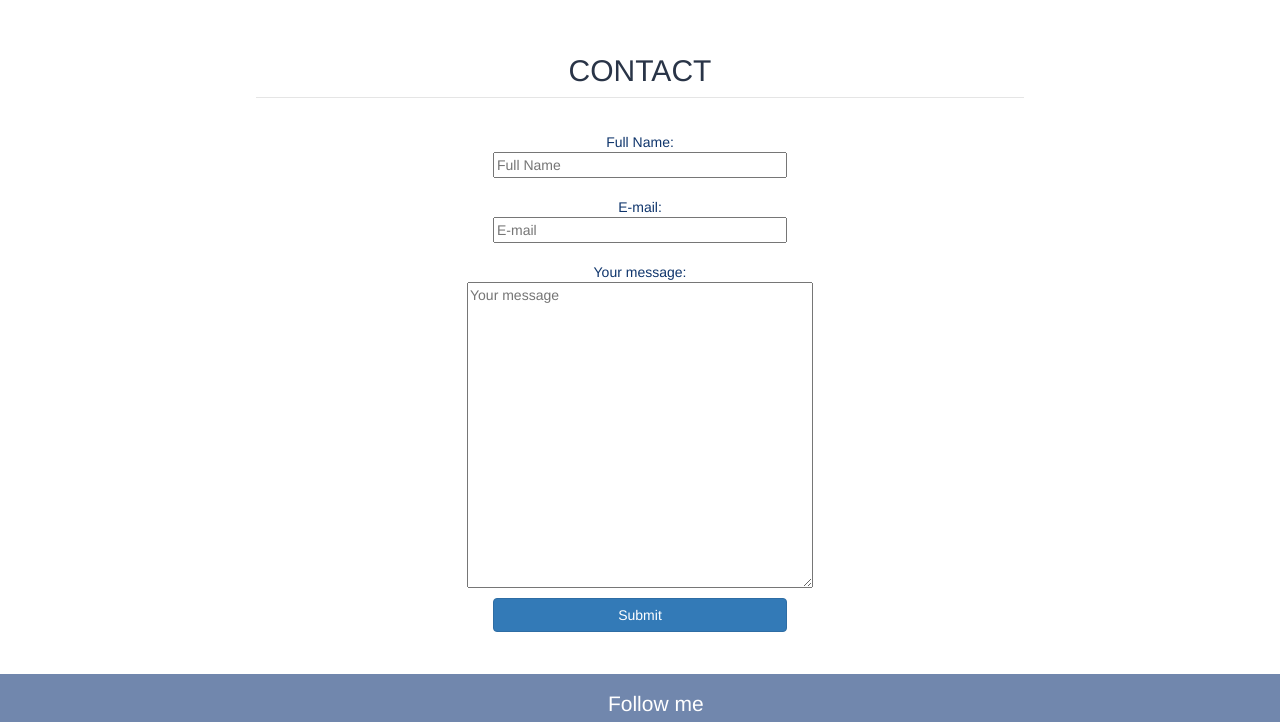
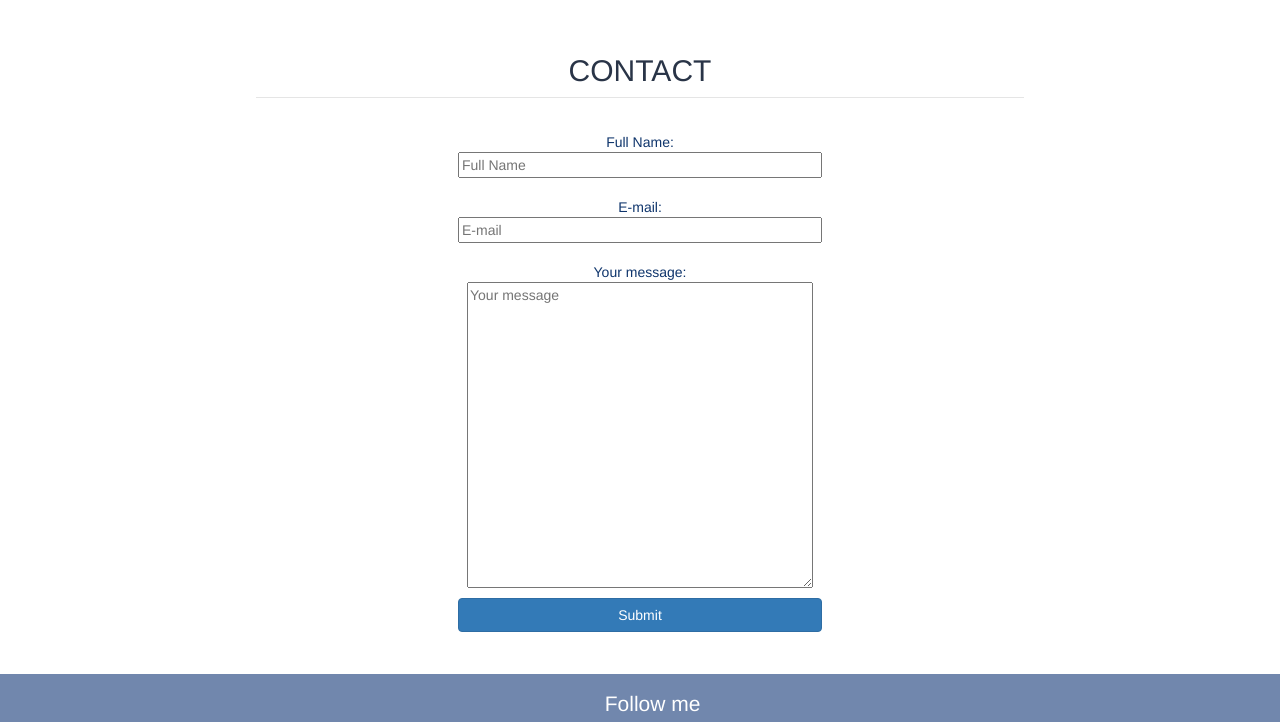
Before and after one commit to ayaseit/Portfolio, a plain HTML site: page css/index.html in a window 1280 px wide. Shown: the part 2632-3354 px from the top of the page. Drawn offline with nearby package versions, Linux system fonts and the light colour scheme; files that its build step writes are made by us from their sources; files whose address does not match are found by name; a web font is replaced by a local one.

Commit message:
contact form update

```diff
--- a/css/style.css
+++ b/css/style.css
@@ -14,7 +14,7 @@ h1 {
   color: #fff;
   font-size: 1.5em;
   margin-top: -0.1em;
-  margin-left: 1.5em;
+  margin-left: 1.2em;
 }
 .footer p {
   color: #fff;
@@ -61,7 +61,7 @@ fieldset {
 }
 
 input {
-  width: 21em;
+  width: 26em;
 }
 
 
```
Also changed, not shown: index.html (+3 -3 lines).
